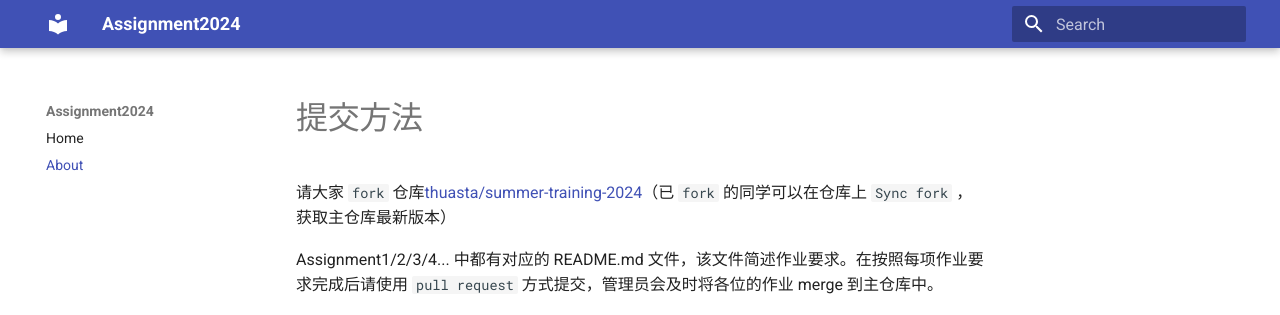
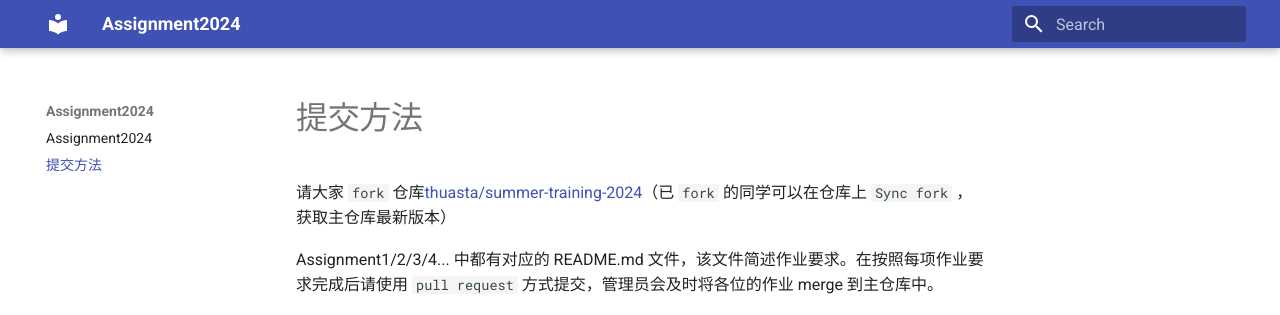
Before and after one commit to LxCCode/Hello-World, an MkDocs documentation site: the page built from docs/about.md, in a window 1280 px wide. Shown: the top 315 px of the page. Built offline with MkDocs 1.6.1 and Material for MkDocs 9.7.7, drawn with Linux system fonts in a browser that asks for light colours; part of the change alters nothing that is shown.

Commit message:
Update mkdocs.yml

```diff
--- a/mkdocs.yml
+++ b/mkdocs.yml
@@ -1,8 +1,8 @@
 site_name: Assignment2024
 
 nav:
-    - Home: index.md
-    - About: about.md
+    - index.md
+    - about.md
 theme:
   name: material
 
```
